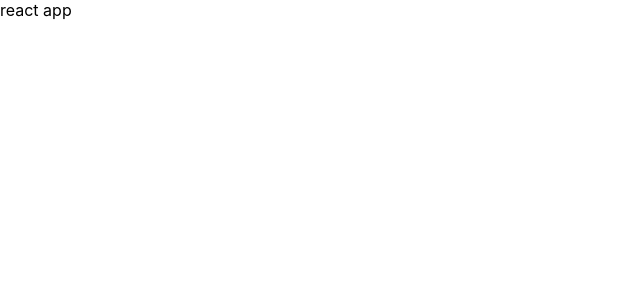
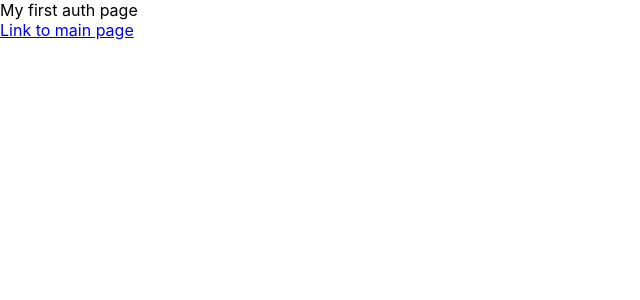
Before and after one commit to vladiks-git/teaching, a React (Create React App) app: page /auth in a window 1280 px wide. Shown: the top 300 px of the page, without its empty margins (0-640 px from the left). Built offline with nearby package versions, Linux system fonts and the light colour scheme.

Commit message:
add router

```diff
--- a/package.json
+++ b/package.json
@@ -14,7 +14,10 @@
     "eslint-plugin-prettier": "^5.0.1",
     "react": "^18.2.0",
     "react-dom": "^18.2.0",
+    "react-router": "^6.17.0",
+    "react-router-dom": "^6.17.0",
     "react-scripts": "5.0.1",
+    "sass": "^1.69.4",
     "typescript": "^4.9.5",
     "web-vitals": "^2.1.4"
   },
--- a/src/App.tsx
+++ b/src/App.tsx
@@ -1,7 +1,8 @@
 import React from "react";
+import AppRouter from "./AppRouter";
 
 function App() {
-  return <div className="App">react app</div>;
+  return <AppRouter />;
 }
 
 export default App;
--- /dev/null
+++ b/src/AppRouter.tsx
@@ -0,0 +1,21 @@
+import React from "react";
+import { createBrowserRouter, RouterProvider } from "react-router-dom";
+import AuthPage from "./pages/AuthPage/AuthPage";
+import MainPage from "./pages/MainPage/MainPage";
+
+const AppRouter = () => {
+  const router = createBrowserRouter([
+    {
+      path: "/auth",
+      element: <AuthPage />,
+    },
+    {
+      path: "/",
+      element: <MainPage />,
+    },
+  ]);
+
+  return <RouterProvider router={router} />;
+};
+
+export default AppRouter;
--- a/src/index.tsx
+++ b/src/index.tsx
@@ -6,11 +6,7 @@ import App from "./App";
 const root = ReactDOM.createRoot(
   document.getElementById("root") as HTMLElement,
 );
-root.render(
-  <React.StrictMode>
-    <App />
-  </React.StrictMode>,
-);
+root.render(<App />);
 
 // If you want to start measuring performance in your app, pass a function
 // to log results (for example: reportWebVitals(console.log))
--- /dev/null
+++ b/src/pages/AuthPage/AuthPage.tsx
@@ -0,0 +1,14 @@
+import React from "react";
+import { Link } from "react-router-dom";
+
+const AuthPage = () => {
+  return (
+    <div>
+      My first auth page
+      <br />
+      <Link to={"/"}>Link to main page</Link>
+    </div>
+  );
+};
+
+export default AuthPage;
--- /dev/null
+++ b/src/pages/MainPage/MainPage.tsx
@@ -0,0 +1,14 @@
+import React from "react";
+import { Link } from "react-router-dom";
+
+const MainPage = () => {
+  return (
+    <div>
+      This is my main page
+      <br />
+      <Link to={"/auth"}>Link to auth page</Link>
+    </div>
+  );
+};
+
+export default MainPage;
```
Also changed, not shown: 1 other file (tests, documents, lock files or other folders).
